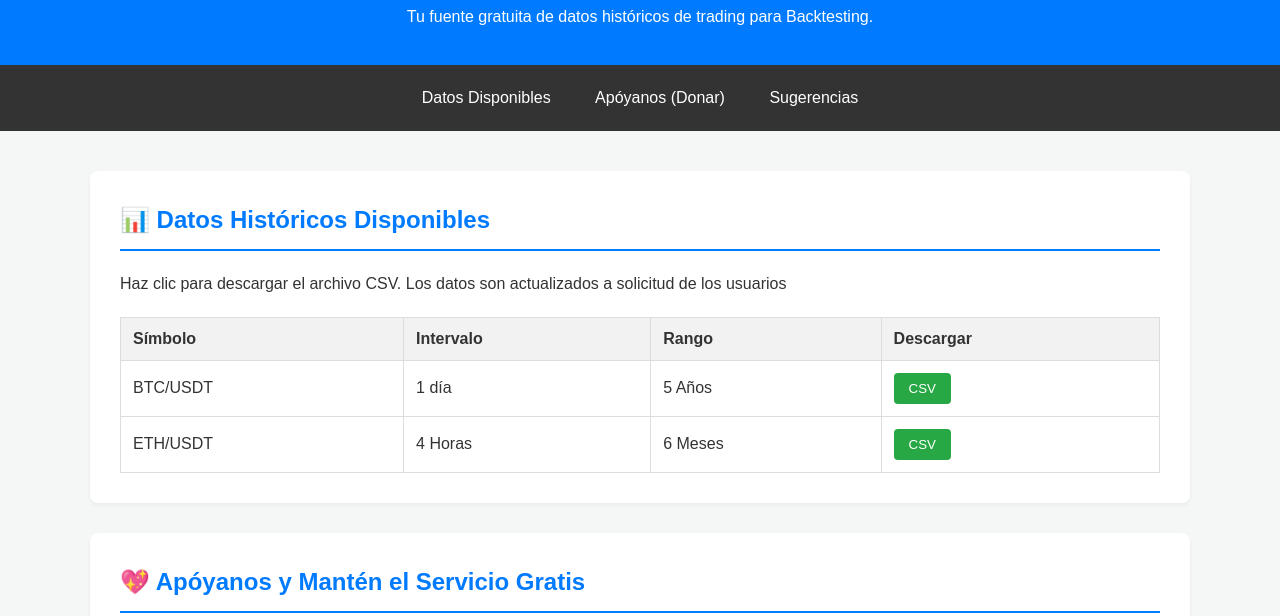
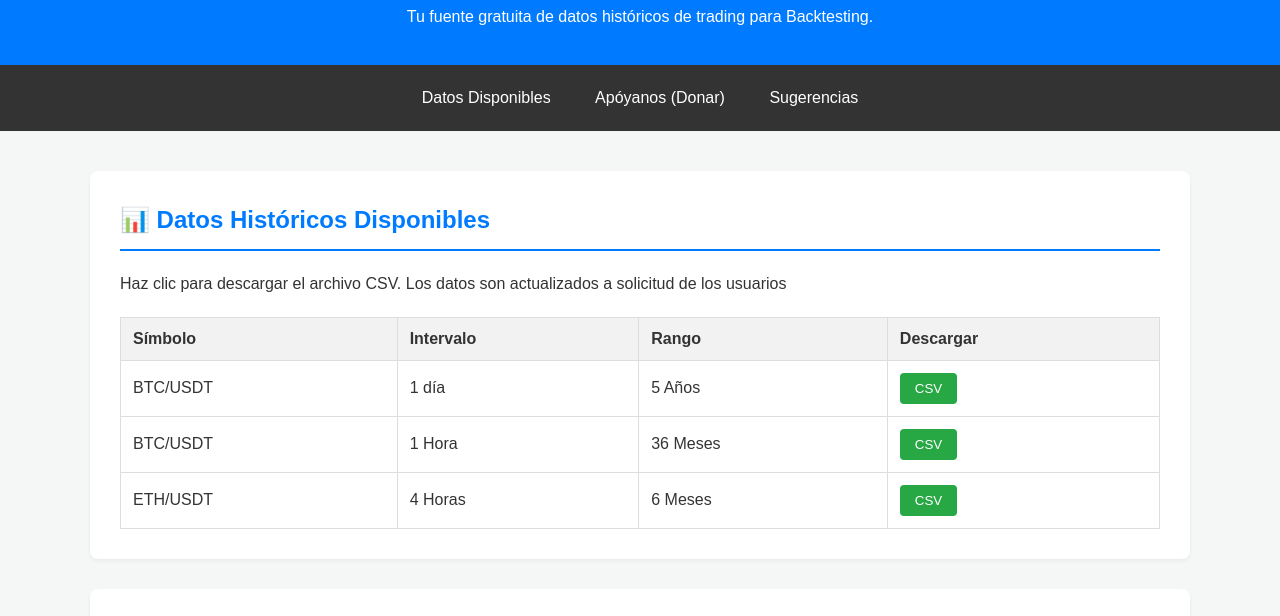
Before and after one commit to NicolasNevaL/Blockchain, a plain HTML site: page index.html in a window 1280 px wide. Shown: the part 169-785 px from the top of the page. Drawn offline with Linux system fonts and the light colour scheme.

Commit message:
Update index.html

```diff
--- a/index.html
+++ b/index.html
@@ -46,6 +46,18 @@
                             </a>
                         </td>
                     </tr>
+
+                    <tr>
+                        <td>BTC/USDT</td>
+                        <td>1 Hora</td>
+                        <td>36 Meses</td>
+                        <td>
+                            <a href="Data/BTCUSDT_P/BTCUSDT_1h_2025_02_02_36M_Ago.csv" download>
+                                <button class="btn-download">CSV</button>
+                            </a>
+                        </td>
+                    </tr>
+
                     <tr>
                         <td>ETH/USDT</td>
                         <td>4 Horas</td>
```
